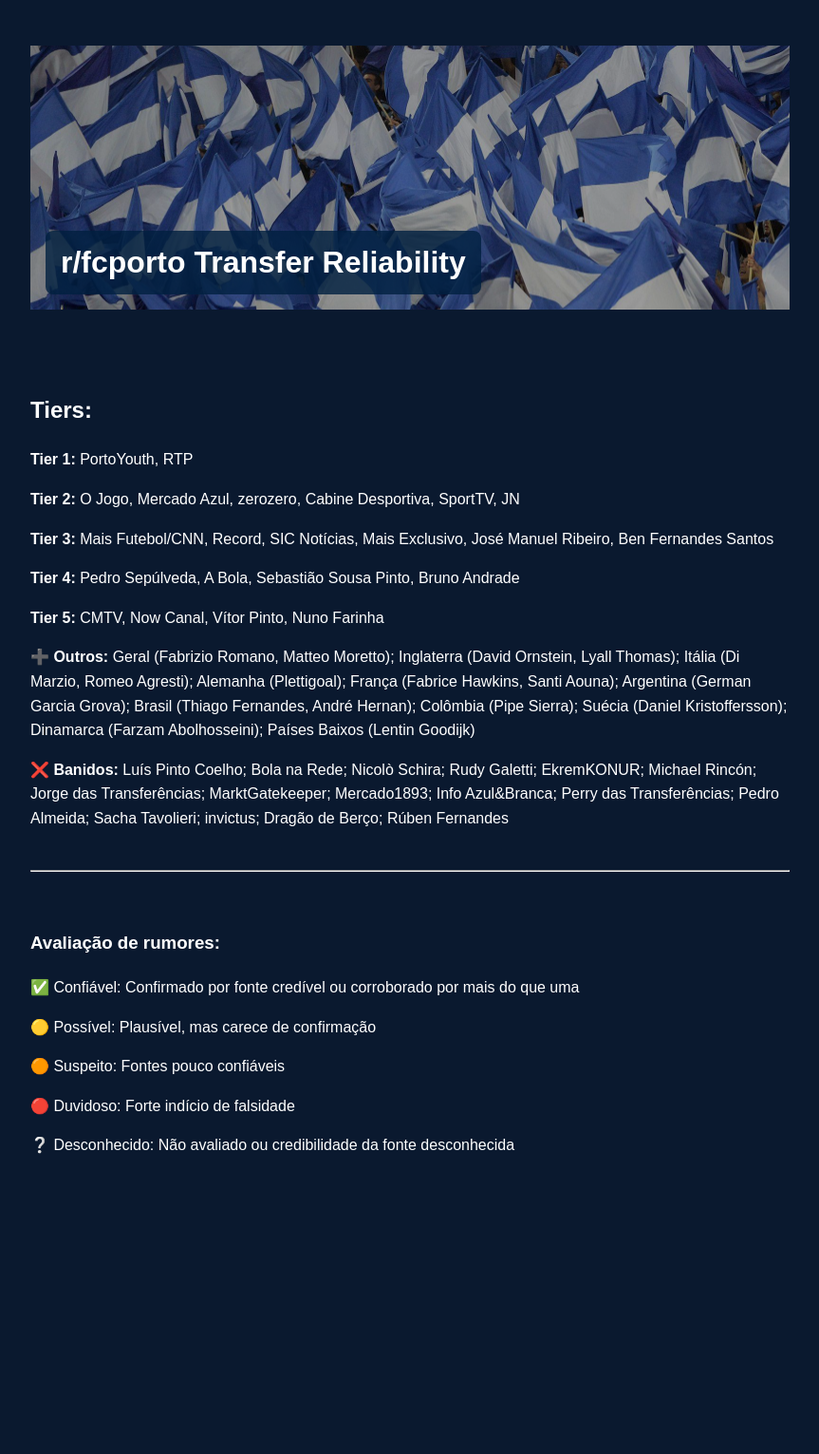
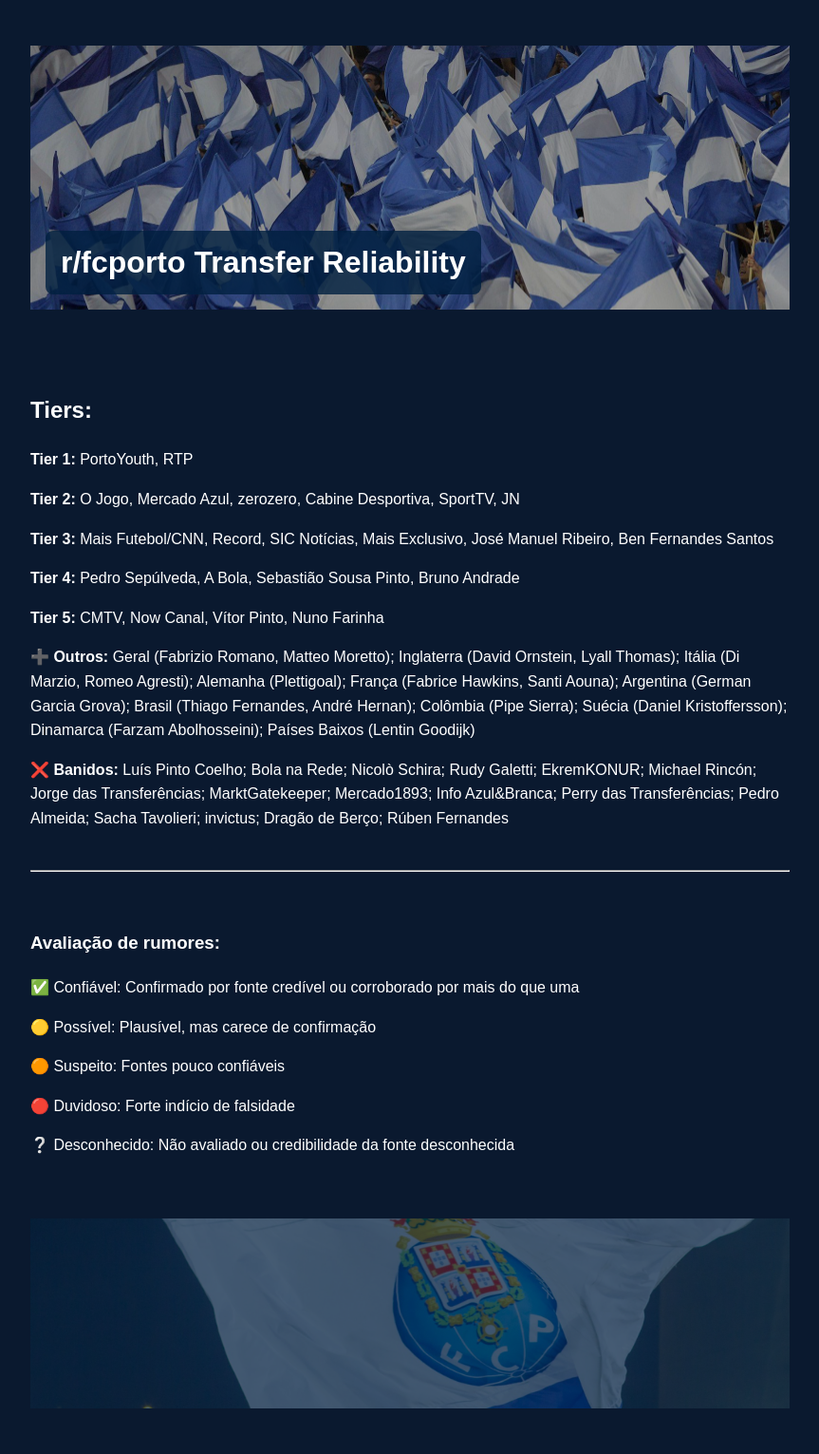
Before and after one commit to Azrial1739/teste-transfer, a Jekyll site: the page built from index.md, in a window 1280 px wide. Shown: the whole page at 95% size, without its empty margins (208-1071 px from the left). Built offline with Jekyll 4.4.1, drawn with Linux system fonts in a browser that asks for light colours; before the commit the page ends 1283 px from its top, so only the background shows below that.

Commit message:
Update default.html

```diff
--- a/_layouts/default.html
+++ b/_layouts/default.html
@@ -48,7 +48,36 @@
   z-index: 2;
   margin: 0;
 }
-  </style>
+ .footer-banner {
+    position: relative;
+    background-image: url('{{ site.baseurl }}/bottom.jpg'); /* <- your actual image */
+    background-size: cover;
+    background-position: center 40%;
+    height: 200px; /* Match the top banner */
+    margin-top: 4rem;
+    display: flex;
+    align-items: flex-end;
+  }
+
+  .footer-overlay {
+    position: absolute;
+    top: 0;
+    left: 0;
+    height: 100%;
+    width: 100%;
+    background-color: rgba(0, 32, 64, 0.7); /* Semi-transparent navy overlay */
+    z-index: 1;
+  }
+
+  .footer-text {
+    position: absolute;
+    left: 1rem;
+    bottom: 1rem;
+    color: white;
+    z-index: 2;
+    margin: 0;
+  }
+</style>
 </head>
 <body>
   <header class="banner">
```
